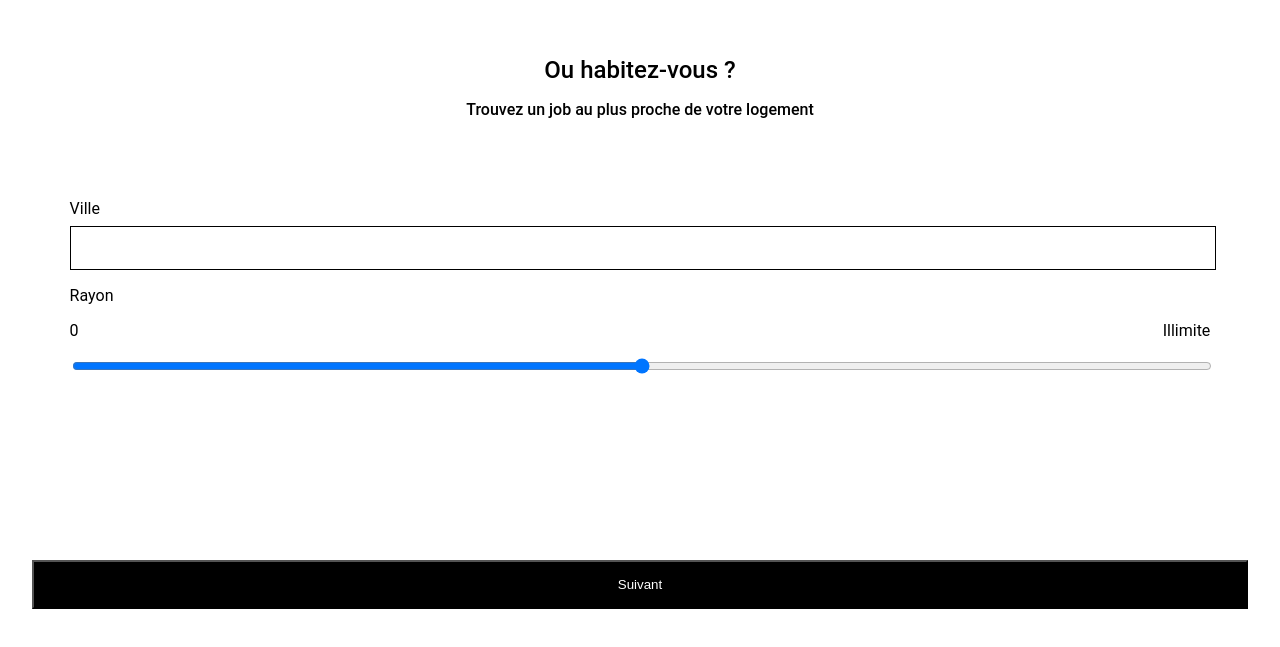
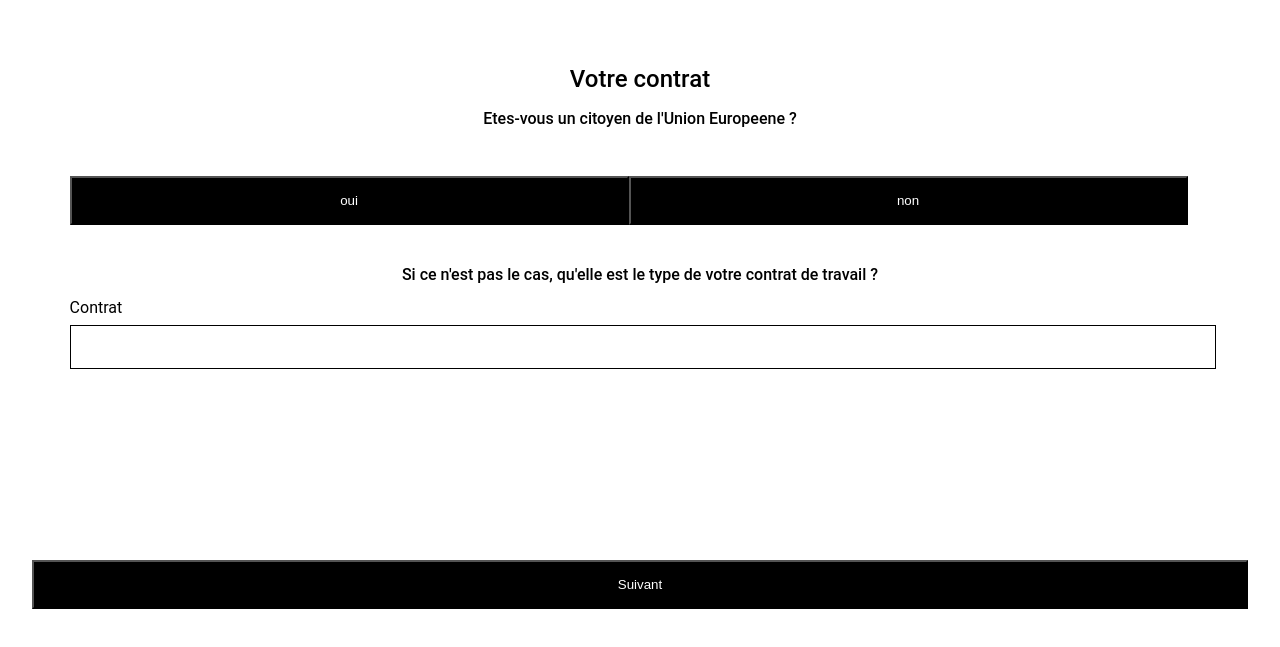
Before and after one commit to StanDelamourd/poc-nuxt, a Nuxt app: page /inscription in a window 1280 px wide. Shown: the part 151-798 px from the top of the page. Built offline with nearby package versions, Linux system fonts and the light colour scheme.

Commit message:
Add sixStep component to inscription page

```diff
--- a/components/button/index.vue
+++ b/components/button/index.vue
@@ -1,5 +1,5 @@
 <template>
-  <button @click="execute" class="buttonComponent">{{title}}</button>
+  <button @click="execute" :class="[semi ? 'semiButton' : 'fullButton']">{{title}}</button>
 </template>
 <script>
 export default {
@@ -8,6 +8,9 @@ export default {
     title: {
       required: true,
       type: String
+    },
+    semi: {
+      type: Boolean,
     },
     clickEvent: {
       required: false,
@@ -32,4 +35,8 @@ button {
     color: white;
     margin-top: 1vh;
   }
+  .semiButton {
+    display: inline-block;
+    width: 49%;
+  }
 </style>
--- a/components/field/index.vue
+++ b/components/field/index.vue
@@ -11,7 +11,7 @@
       </div>
       <input type="range" @input="updateValue($event.target.value)">
     </div>
-    <input v-else :type="inputType || 'text'" @input="updateValue($event.target.value)"/>
+    <input v-else :type="inputType || 'text'" @input="updateValue($event.target.value)" :disabled="disabled || false"/>
   </div>
 </template>
 
@@ -19,6 +19,9 @@
 export default {
   name: 'Field',
   props: {
+    disabled:{
+      type: Boolean,
+    },
     inputType: {
       type: String,
       value: 'text',
@@ -34,9 +37,6 @@ export default {
       type: String,
       required: true
     }
-  },
-  created(){
-    console.log(this.inputType)
   },
   methods:{
     updateValue(inputValue){
--- a/components/fivethStep/index.vue
+++ b/components/fivethStep/index.vue
@@ -17,7 +17,7 @@ export default {
   data(){
     return {
       city: '',
-      radius: 1
+      radius: '1'
     };
   }
 }
--- /dev/null
+++ b/components/sixthStep/index.vue
@@ -0,0 +1,46 @@
+<template>
+  <div>
+    <h1>Votre contrat</h1>
+    <h2>Etes-vous un citoyen de l'Union Europeene ?</h2>
+    <div class="answer">
+      <Button title="oui" :semi="true" />
+      <Button title="non" :semi="true"/>
+    </div>
+    <h2>Si ce n'est pas le cas, qu'elle est le type de votre contrat de travail ?</h2>
+    <Field :value="contract" label="Contrat"/>
+  </div>
+</template>
+
+<script>
+import Button from '../button';
+import Field from '../field';
+
+export default {
+  name: 'sixthStep',
+  components:{
+    Button,
+    Field
+  },
+  data(){
+    return {
+      contract: ''
+    }
+  }
+}
+</script>
+<style scoped>
+.answer{
+  margin: 5vh 0;
+}
+h1, h2 {
+  text-align: center;
+  font-weight: 500;
+}
+h1 {
+  font-size: 1.5em;
+}
+h2 {
+  font-size: 1em;
+  margin-top: 2vh;
+}
+</style>
--- a/pages/inscription/index.vue
+++ b/pages/inscription/index.vue
@@ -6,7 +6,8 @@
         <!-- <SecondStep/> -->
         <!-- <ThirdStep/> -->
         <!-- <FourthStep/> -->
-        <FivethStep/>
+        <!-- <FivethStep/> -->
+        <SixthStep/>
       </form>
     </div>
     <Button title="Suivant" />
@@ -18,6 +19,7 @@ import SecondStep from '../../components/secondStep';
 import ThirdStep from '../../components/thirdStep';
 import FourthStep from '../../components/fourthStep';
 import FivethStep from '../../components/fivethStep';
+import SixthStep from '../../components/sixthStep';
 
 import Button from '../../components/button';
 
@@ -33,13 +35,14 @@ export default {
     ThirdStep,
     FourthStep,
     FivethStep,
+    SixthStep,
     Button,
   }
 }
 </script>
 
 <style scoped>
-  div >>> button {
+  div >>> .fullButton {
     position: absolute;
     left: 50%;
     bottom: 5vh;
```
Lines whose indentation alone changed are shown as unchanged.
